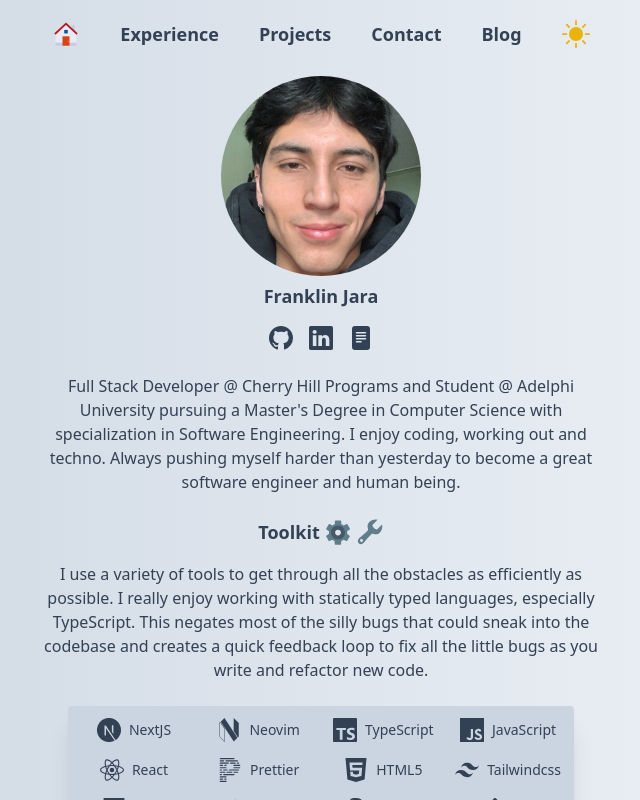
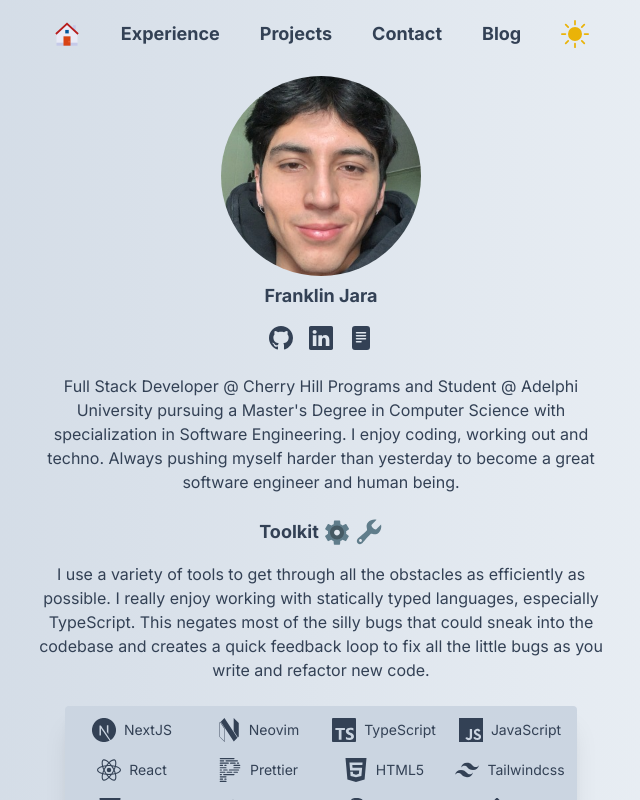
Before and after one commit to makyfj/franklinjara.dev, a Next.js app: page / in a window 1280 px wide. Shown: the top 800 px of the page, without its empty margins (319-959 px from the left). Built offline with nearby package versions, Linux system fonts and the light colour scheme.

Commit message:
fix: fixing tailwind config

```diff
--- a/tailwind.config.js
+++ b/tailwind.config.js
@@ -4,7 +4,9 @@ module.exports = {
   darkMode: "class",
   content: ["./src/**/*.{js,ts,jsx,tsx}"],
   theme: {
-    fontFamily: ["Inter", ...defaultTheme.fontFamily.sans],
+    fontFamily: {
+      sans: ["Inter", ...defaultTheme.fontFamily.sans],
+    },
     extend: {},
   },
   plugins: [
```
